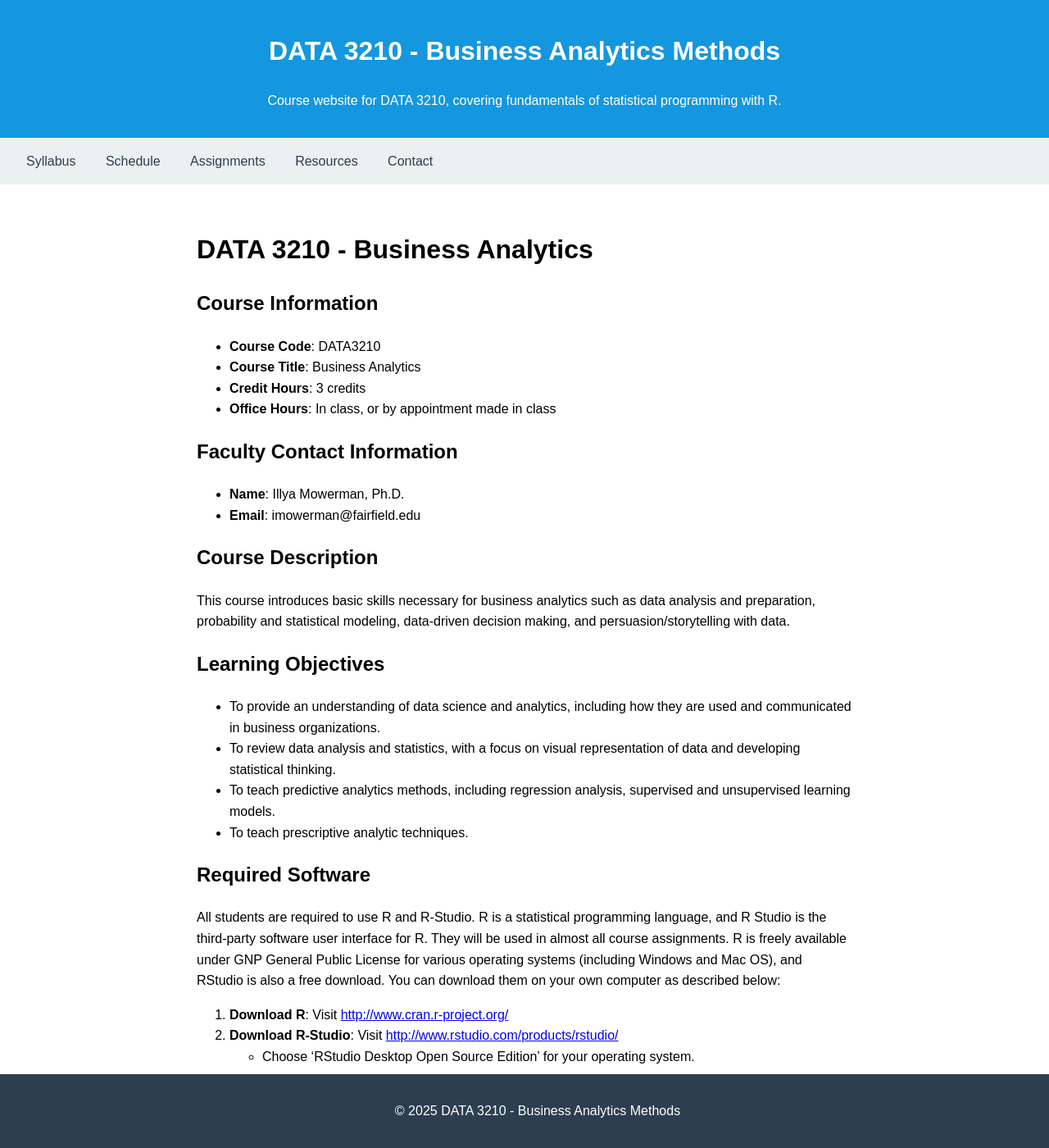
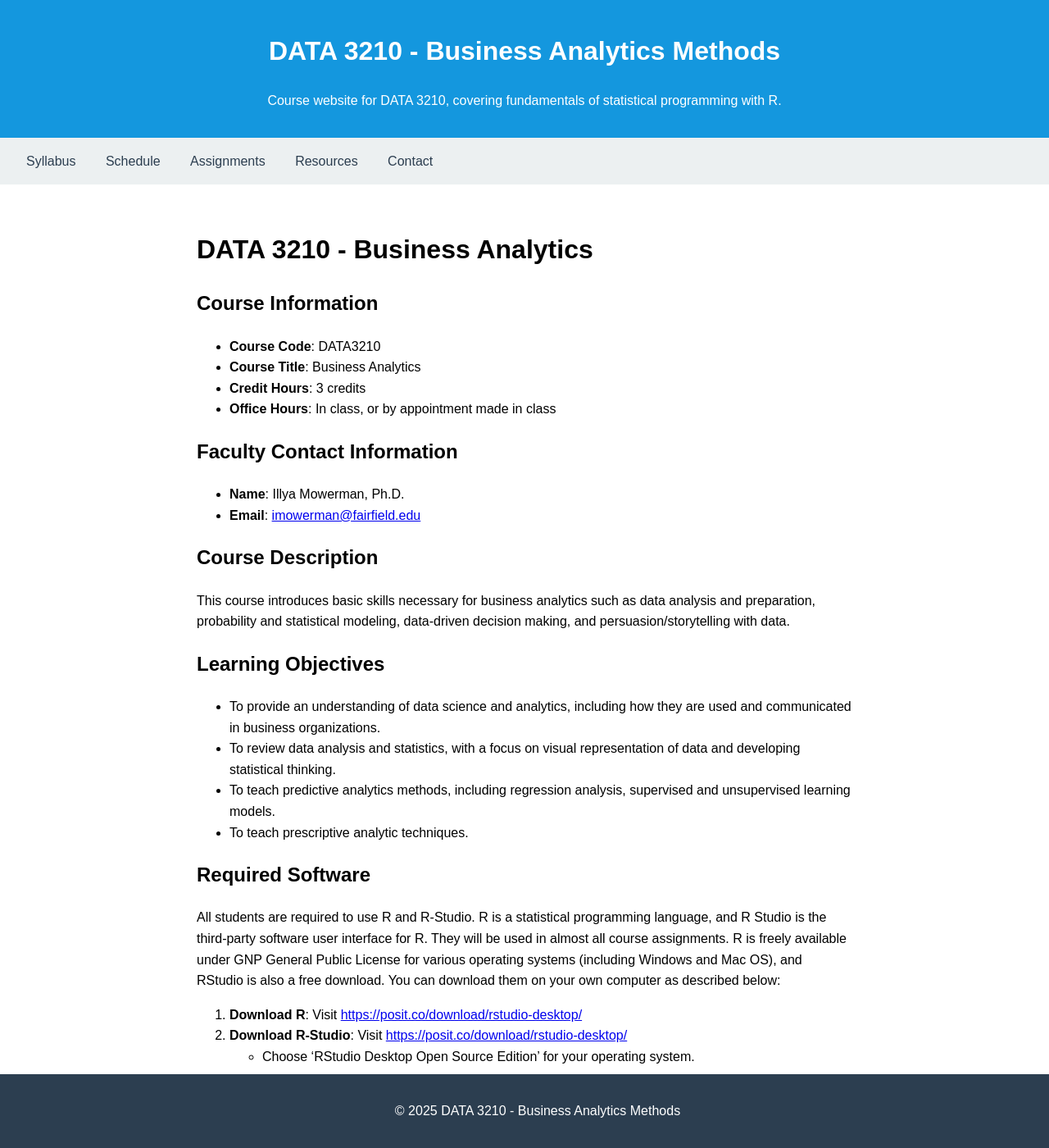
Before and after one commit to imowerman-prog/data-3210, a Jekyll site: the page built from syllabus.md, in a window 1280 px wide and 1400 px high. Shown: the whole window at 82% size. Built offline with Jekyll 4.4.1, drawn with Linux system fonts in a browser that asks for light colours; part of the change alters nothing that is shown.

Commit message:
update r download

```diff
--- a/syllabus.md
+++ b/syllabus.md
@@ -13,7 +13,7 @@ title: Syllabus
 
 ## Faculty Contact Information
 - **Name**: Illya Mowerman, Ph.D.
-- **Email**: imowerman@fairfield.edu
+- **Email**: [imowerman@fairfield.edu](imowerman@fairfield.edu)
 
 ## Course Description
 This course introduces basic skills necessary for business analytics such as data analysis and preparation, probability and statistical modeling, data-driven decision making, and persuasion/storytelling with data.
@@ -27,8 +27,8 @@ This course introduces basic skills necessary for business analytics such as dat
 ## Required Software
 All students are required to use R and R-Studio. R is a statistical programming language, and R Studio is the third-party software user interface for R. They will be used in almost all course assignments. R is freely available under GNP General Public License for various operating systems (including Windows and Mac OS), and RStudio is also a free download. You can download them on your own computer as described below:
 
-1. **Download R**: Visit [http://www.cran.r-project.org/](http://www.cran.r-project.org/)
-2. **Download R-Studio**: Visit [http://www.rstudio.com/products/rstudio/](http://www.rstudio.com/products/rstudio/)
+1. **Download R**: Visit [https://posit.co/download/rstudio-desktop/](https://posit.co/download/rstudio-desktop/)
+2. **Download R-Studio**: Visit [https://posit.co/download/rstudio-desktop/](https://posit.co/download/rstudio-desktop/)
    - Choose ‘RStudio Desktop Open Source Edition’ for your operating system.
 
 ## Course Grading and Assignments
@@ -106,3 +106,5 @@ Fairfield University is committed to providing qualified students with disabilit
 
 ### Mental Health
 Fairfield University provides mental health services to support the academic and personal success and well-being of students. Counseling & Psychological Services offers free, confidential psychological services to help students manage personal challenges that may interfere with their well-being. Fairfield University is committed to advancing the mental health and well-being of its students. If you or someone you know is feeling overwhelmed, depressed, and/or in need of support, services are available.
+
+[def]: imowerman@fairfield.edu
```
